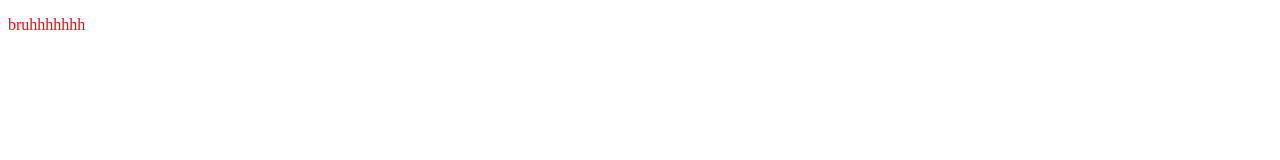
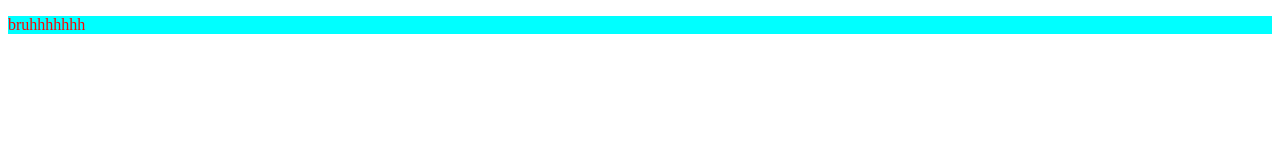
Before and after one commit to utshobboii/bruhh, a plain HTML site: page index.html in a window 1280 px wide. Drawn offline with Linux system fonts and the light colour scheme.

Commit message:
Update index.html

```diff
--- a/index.html
+++ b/index.html
@@ -7,6 +7,6 @@
     <title>Document</title>
 </head>
 <body>
-    <p style="color:red">bruhhhhhhh</p>
+    <p style="color:red; background:aqua;">bruhhhhhhh</p>
 </body>
 </html>
```
